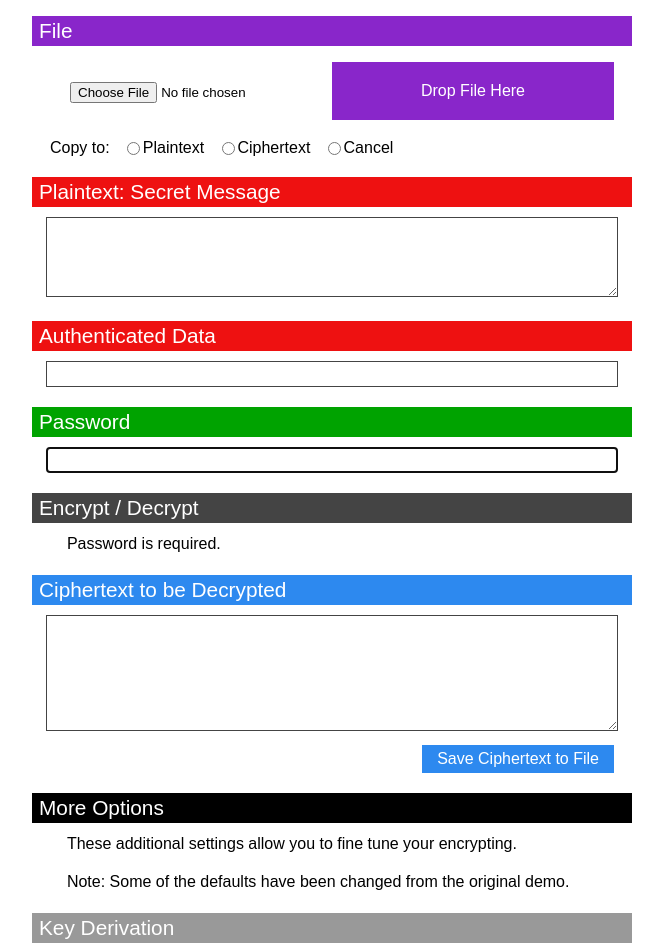
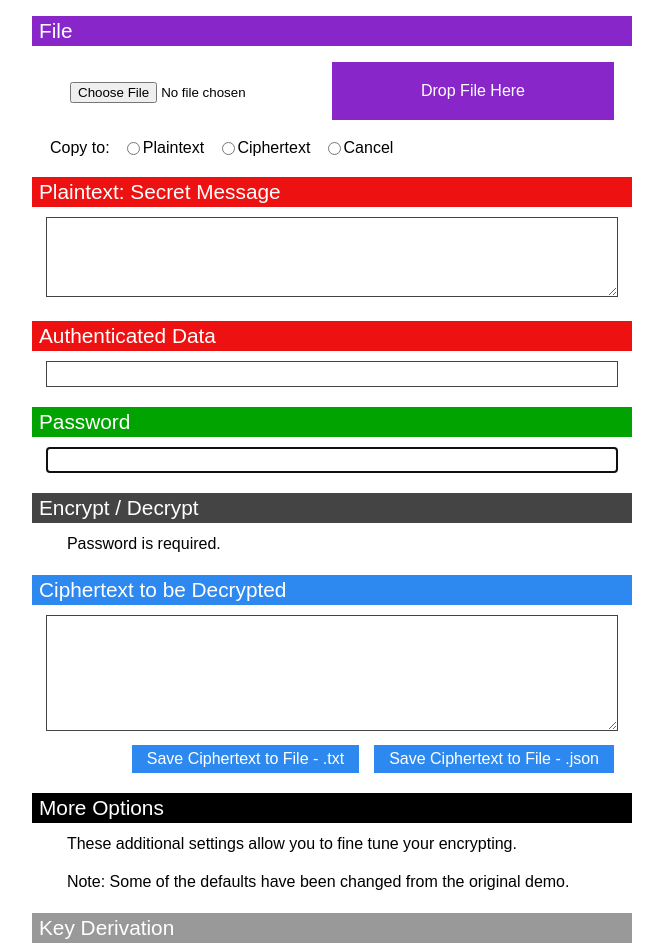
Before and after one commit to ezWebDevTools/ezCryptoJS, a plain HTML site: page index.html in a window 1280 px wide. Shown: the part 80-1030 px from the top of the page, without its empty margins (308-971 px from the left). Drawn offline with Linux system fonts and the light colour scheme.

Commit message:
now with save to .json or .txt

```diff
--- a/assets/dist/css/ez-example.css
+++ b/assets/dist/css/ez-example.css
@@ -65,16 +65,20 @@ input[type='text'], input[type='password'], textarea {
     background-color: #444
 }
 
-#pciphertext h2, #save-text-as-file{
+#pciphertext h2, .save-text-as-file{
     background-color: #2d89ef
 }
 
-#save-text-as-file{
+.save-text-as-file{
     color:#fff;
     margin:10px 0 0 0;
     padding: 5px 15px;
     display: inline-block;
     float:right
+}
+
+#save-text-as-file-json{
+	margin-left: 15px
 }
 
 
--- a/assets/dist/js/ez-example.js
+++ b/assets/dist/js/ez-example.js
@@ -173,7 +173,7 @@ for (var i=0, iLen=processFile.length; i<iLen; i++) {
  * Use Javascript to save Textarea as a txt file
  * http://code.runnable.com/U5HC9xtufQpsu5aj/use-javascript-to-save-textarea-as-a-txt-file
  */
-function saveTextAsFile() {
+function saveTextAsFile(saveType) {
 
 // grab the content of the form field and place it into a variable
     var textToWrite = document.getElementById("ciphertext").value;
@@ -181,14 +181,27 @@ function saveTextAsFile() {
         alert ('Ciphertext is empty.')
         return;
     }
-//  create a new Blob (html5 magic) that conatins the data from your form feild
-    var textFileAsBlob = new Blob([textToWrite], {type: 'application/json'});
-// Specify the name of the file to be saved
+
+	if (saveType == 'text'){
+		var fileExt = '.txt';
+		//  create a new Blob (html5 magic) that conatins the data from your form feild
+		var textFileAsBlob = new Blob([textToWrite], {type: 'application/text'});
+
+	} else {
+		var fileExt = '.json';
+		//  create a new Blob (html5 magic) that conatins the data from your form feild
+		var textFileAsBlob = new Blob([textToWrite], {type: 'application/json'});
+	}
+
+
     var fileSuffix = '';
     if (window.thisFileProcess == 'plaintext'){
         fileSuffix = '-ezcryptojs';
     }
-    var fileNameToSaveAs = window.thisFile ? window.thisFile.name + fileSuffix + '.json': 'encrypted' + fileSuffix + '.json';
+	// strip the .ext from the thisFile.name (since it might change)
+	var fileNameNoExt = thisFile.name.substr(0, thisFile.name.lastIndexOf('.')) || thisFile.name;
+// Specify the name of the file to be saved
+    var fileNameToSaveAs = window.thisFile ? fileNameNoExt + fileSuffix + fileExt: 'encrypted' + fileSuffix + fileExt;
 
 // Optionally allow the user to choose a file name by providing
 // an imput field in the HTML and using the collected data here
--- a/index.html
+++ b/index.html
@@ -128,7 +128,8 @@
                 <textarea id="ciphertext" autocomplete="off" rows="6" tabindex="9"></textarea>
 
                 <!-- A button to call out JavaScript Function -->
-                <a id="save-text-as-file" href="#" onclick="saveTextAsFile()" tabindex="10">Save Ciphertext to File</a>
+                <a id="save-text-as-file-json" class="save-text-as-file" href="#" onclick="saveTextAsFile('json')" tabindex="10">Save Ciphertext to File - .json</a>
+				<a id="save-text-as-file-text" class="save-text-as-file" href="#" onclick="saveTextAsFile('text')" tabindex="10">Save Ciphertext to File - .txt</a>
 
                 <div class="clear"></div>
 
```
